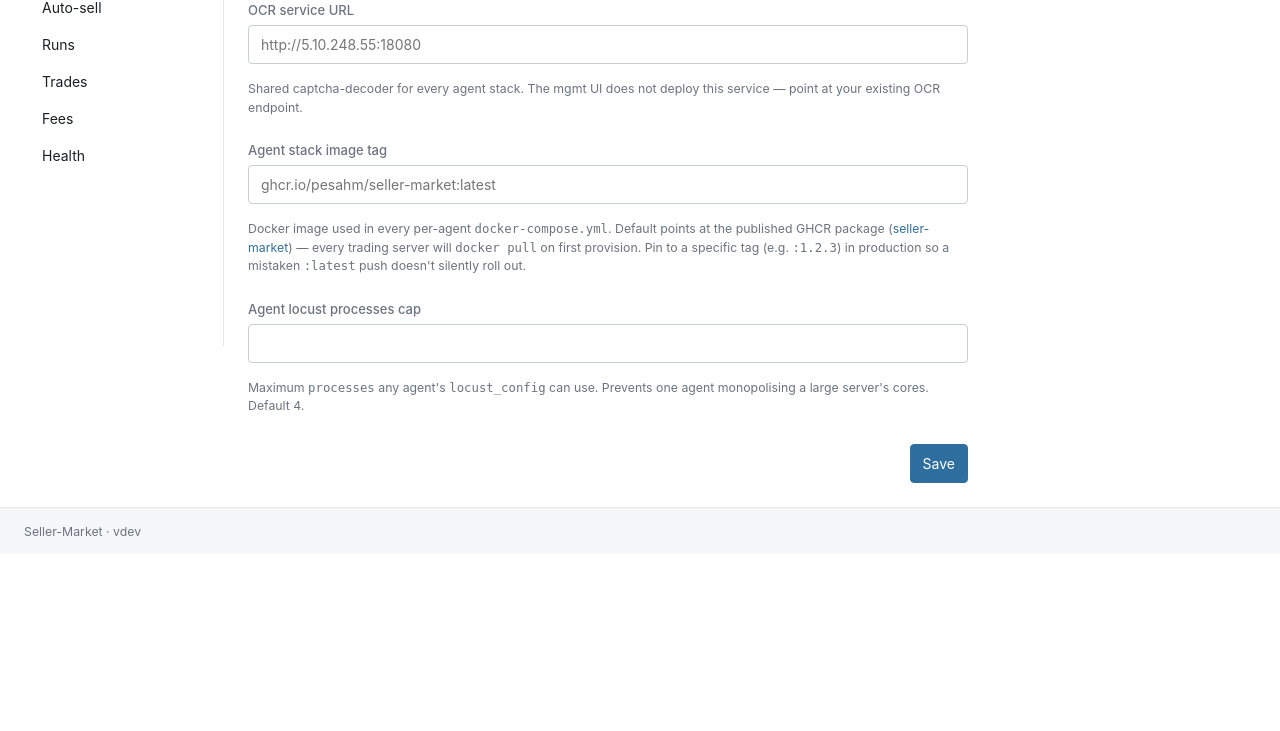
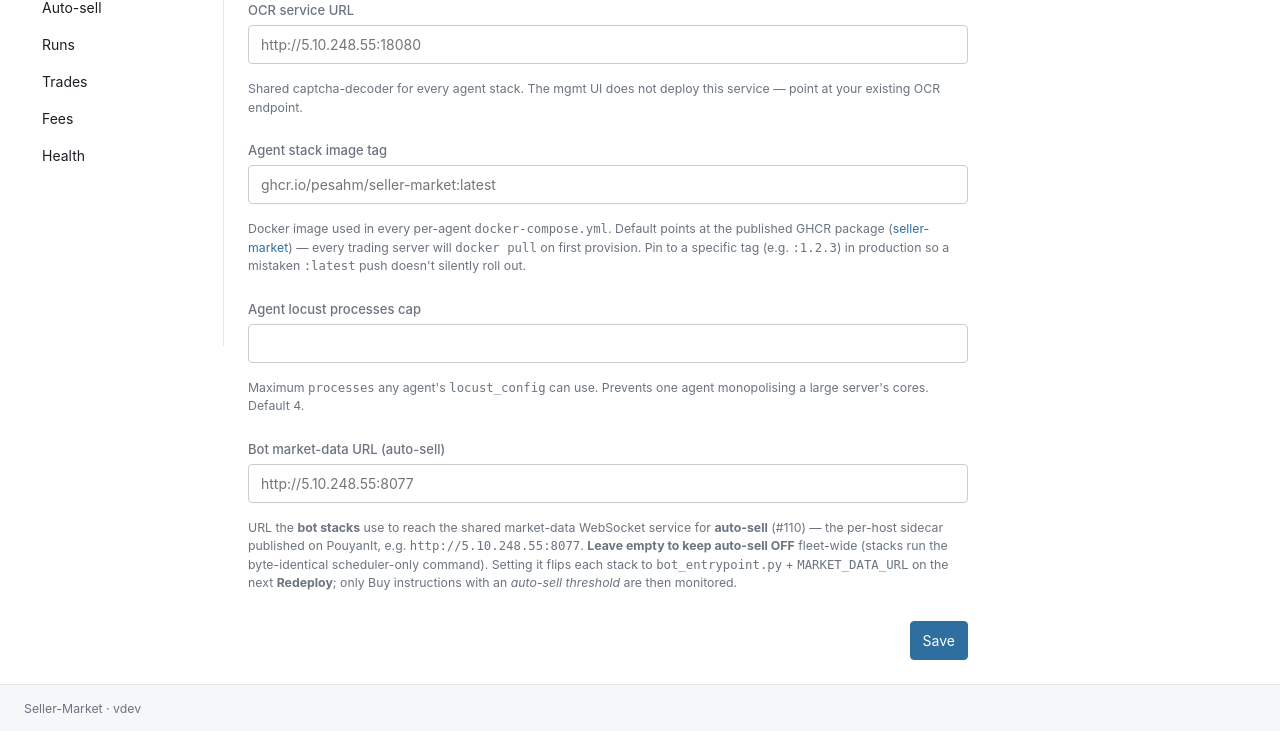
Before and after one commit to PeSahm/Seller-Market, a Flask app: template mgmt_ui/app/templates/admin/settings.html in a window 1280 px wide. Shown: the part 158-889 px from the top of the page. Before the commit the page ends 694 px from the top, so only its background shows below. Run offline with Flask 3, Linux system fonts and the light colour scheme; the template is opened without the code that fills it, so the values that code supplies are empty.

Commit message:
feat(mgmt_ui): expose bot_market_data_url on the Settings page (#110 auto-sell) (#139)
The auto-sell activation toggle (bot_market_data_url) lived only in the DB
defaults with no form field, so the operator had no UI path to turn auto-sell
on — it could only be set via a direct DB write. Add it to the admin Settings
form: validated as empty (= auto-sell OFF fleet-wide, the default) or an
http(s) URL (e.g. http://5.10.248.55:8077). Setting it flips each stack to
bot_entrypoint.py + MARKET_DATA_URL on the next Redeploy.

- schemas/settings_page.py: bot_market_data_url field + validator (empty-or-URL)
- routers/admin.py: Form param threaded through validate / error-render / save
- templates/admin/settings.html: input + help text explaining the OFF default

Co-authored-by: Claude Opus 4.8 <noreply@anthropic.com>

```diff
--- a/mgmt_ui/app/routers/admin.py
+++ b/mgmt_ui/app/routers/admin.py
@@ -2671,6 +2671,7 @@ async def admin_settings_save(
     ocr_service_url: str = Form(...),
     agent_image_tag: str = Form(...),
     agent_locust_processes_cap: int = Form(...),
+    bot_market_data_url: str = Form(""),
 ):
     """Persist the admin Settings form.
 
@@ -2694,6 +2695,7 @@ async def admin_settings_save(
             ocr_service_url=ocr_service_url,
             agent_image_tag=agent_image_tag,
             agent_locust_processes_cap=agent_locust_processes_cap,
+            bot_market_data_url=bot_market_data_url,
         )
     except (ValidationError, ValueError) as exc:
         ctx = _ctx(request, user, current_tab="/admin/settings")
@@ -2703,6 +2705,7 @@ async def admin_settings_save(
             "ocr_service_url": ocr_service_url,
             "agent_image_tag": agent_image_tag,
             "agent_locust_processes_cap": agent_locust_processes_cap,
+            "bot_market_data_url": bot_market_data_url,
         }
         if isinstance(exc, ValidationError):
             ctx["form_error"] = (
@@ -2727,6 +2730,9 @@ async def admin_settings_save(
         "agent_locust_processes_cap",
         str(validated.agent_locust_processes_cap),
         updated_by=user.id,
+    )
+    await settings_store.set_setting(
+        db, "bot_market_data_url", validated.bot_market_data_url, updated_by=user.id
     )
     await db.commit()
 
--- a/mgmt_ui/app/templates/admin/settings.html
+++ b/mgmt_ui/app/templates/admin/settings.html
@@ -56,6 +56,23 @@
     </p>
   </div>
 
+  <div class="field">
+    <label class="label" for="bot_market_data_url">Bot market-data URL (auto-sell)</label>
+    <input class="input" id="bot_market_data_url" name="bot_market_data_url"
+           value="{{ settings_values.bot_market_data_url }}"
+           placeholder="http://5.10.248.55:8077" maxlength="512">
+    <p class="text-small text-muted">
+      URL the <strong>bot stacks</strong> use to reach the shared market-data
+      WebSocket service for <strong>auto-sell</strong> (#110) — the per-host sidecar
+      published on PouyanIt, e.g. <code>http://5.10.248.55:8077</code>.
+      <strong>Leave empty to keep auto-sell OFF</strong> fleet-wide (stacks run the
+      byte-identical scheduler-only command). Setting it flips each stack to
+      <code>bot_entrypoint.py</code> + <code>MARKET_DATA_URL</code> on the next
+      <strong>Redeploy</strong>; only Buy instructions with an
+      <em>auto-sell threshold</em> are then monitored.
+    </p>
+  </div>
+
   <div class="form-actions">
     <button class="btn btn--primary" type="submit">Save</button>
   </div>
```
Also changed, not shown: mgmt_ui/app/schemas/settings_page.py (+19 -0 lines).
